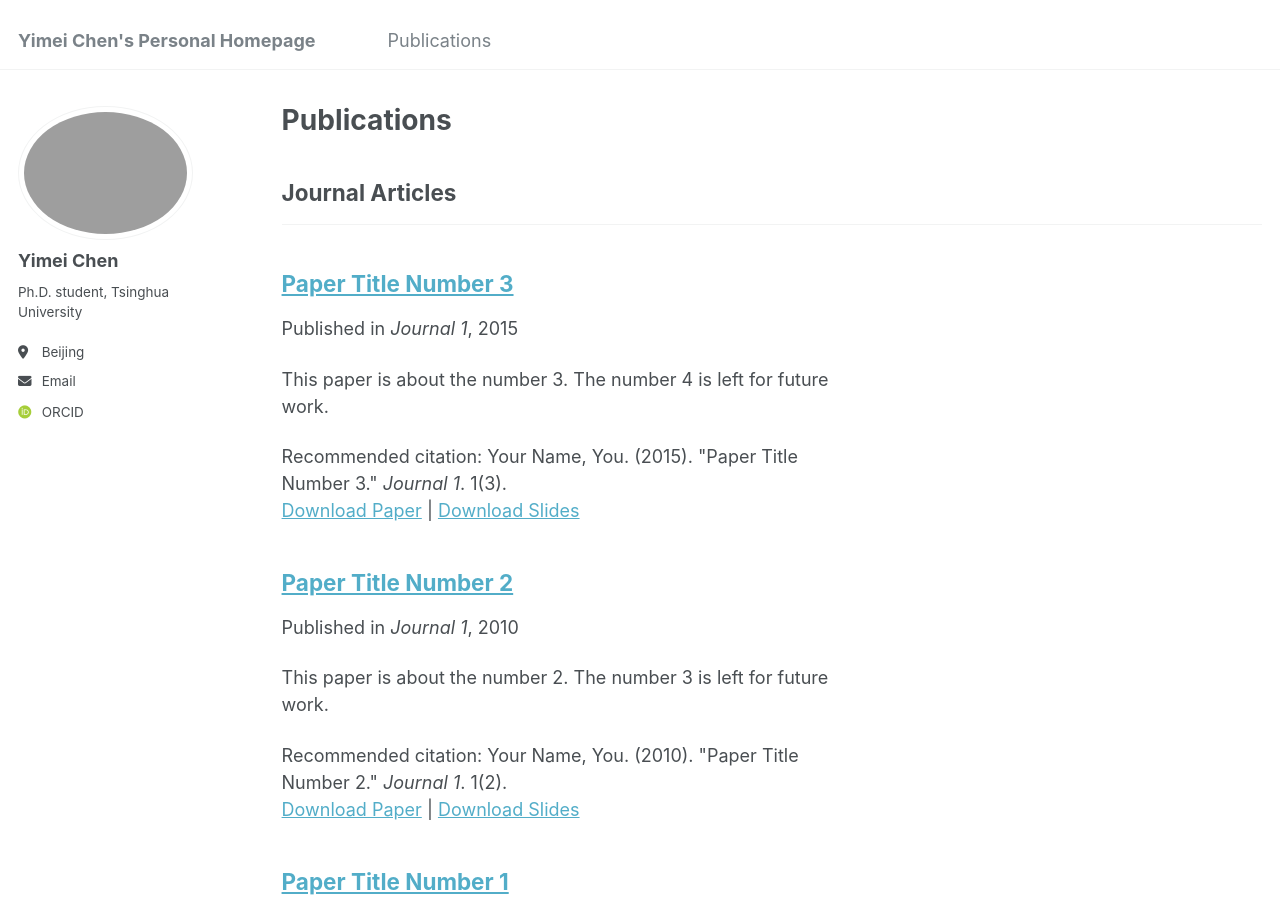
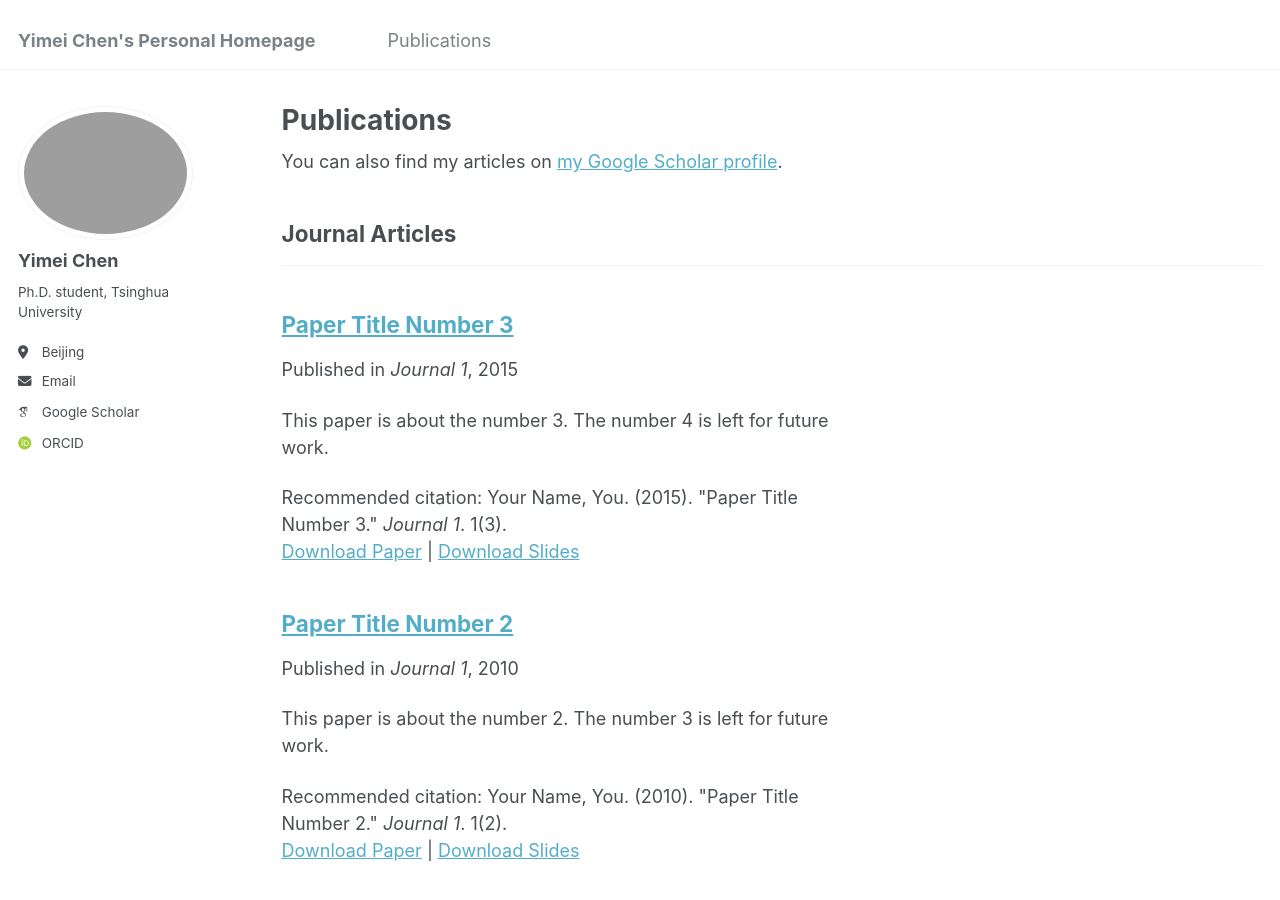
Before and after one commit to cym-network/cym-network.github.io, a Jekyll site: the page built from _pages/publications.html, in a window 1280 px wide and 900 px high. Built offline with Jekyll 4.4.1, drawn with Linux system fonts in a browser that asks for light colours; some web fonts are replaced; part of the change alters nothing that is shown.

Commit message:
Update _config.yml

```diff
--- a/_config.yml
+++ b/_config.yml
@@ -32,7 +32,7 @@ author:
 
   # Academic websites
   #arxiv            : # URL - Update with the correct link to your profile
-  #googlescholar    : "https://scholar.google.com/citations?user=PS_CX0AAAAAJ"
+  googlescholar    : "https://scholar.google.com/citations?user=bboNdbEAAAAJ"
   #impactstory      : # URL
   orcid            : "https://orcid.org/0009-0000-7373-4265"
   #semantic         : # URL
```
